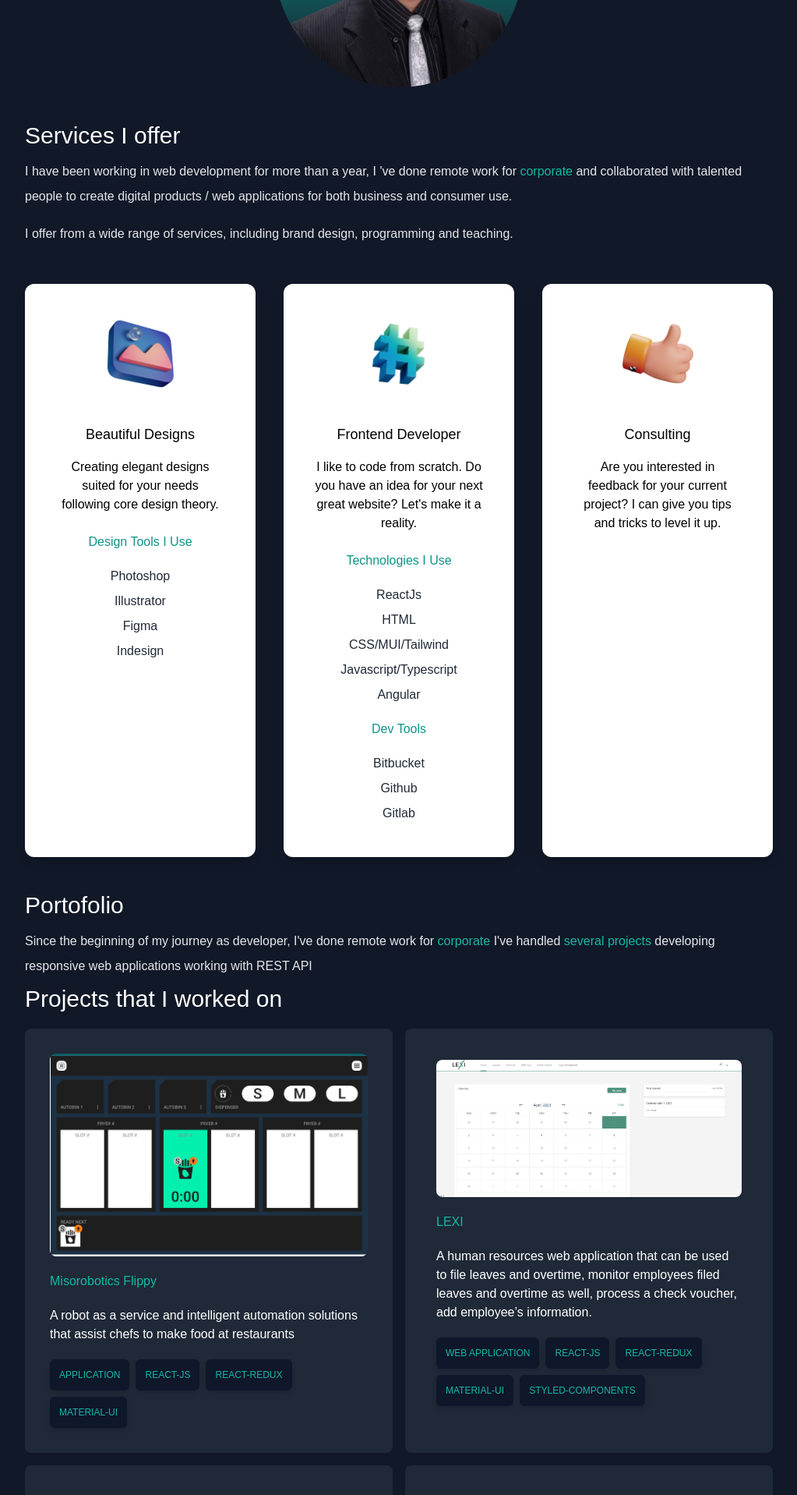
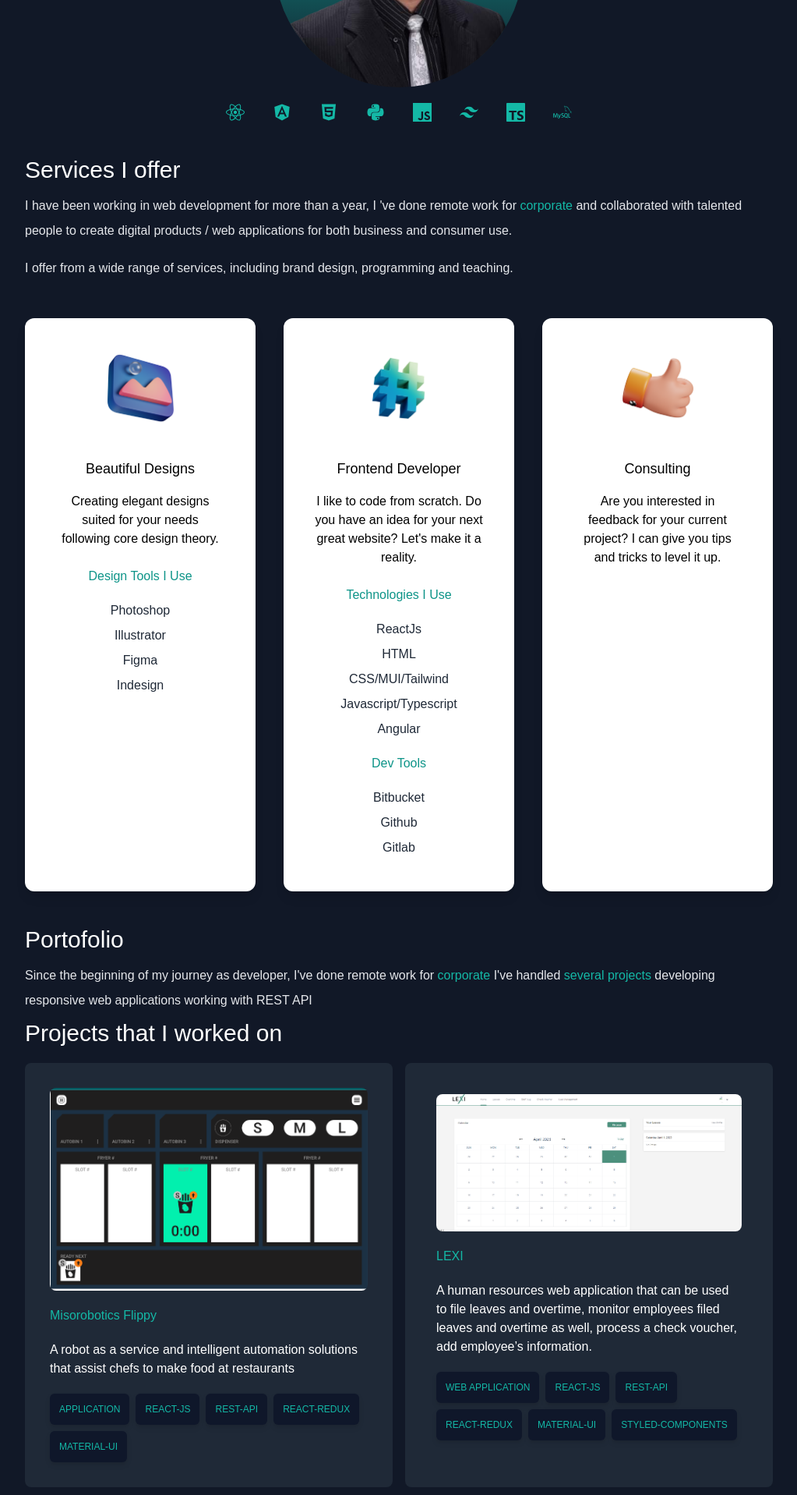
Before and after one commit to Cerich15/spence-react-portfolio, a Next.js app: page / in a window 1280 px wide. Shown: the part 780-2697 px from the top of the page at 78% size, without its empty margins (128-1151 px from the left). Built offline with nearby package versions, Linux system fonts and the light colour scheme.

Commit message:
improve ui

```diff
--- a/pages/index.js
+++ b/pages/index.js
@@ -4,7 +4,8 @@ import {
   AiFillLinkedin,
   AiFillYoutube,
 } from "react-icons/ai";
-import {FaFacebook, FaGithub} from "react-icons/fa"
+import {FaFacebook, FaGithub, FaReact, FaAngular, FaHtml5, FaPython} from "react-icons/fa"
+import { SiJavascript, SiTailwindcss, SiTypescript, SiMysql } from "react-icons/si"
 import { BsFillMoonStarsFill, BsFillSunFill } from "react-icons/bs";
 import { useState } from "react";
 import deved from "../public/formal-me_v2.png";
@@ -26,10 +27,15 @@ import po_tracker from "../public/po_tracker.png"
 export default function Home() {
   const [darkMode, setDarkMode] = useState(true);
 
-  const flippyStack = ['APPLICATION', 'REACT-JS',  'REACT-REDUX', 'MATERIAL-UI']
-  const lexiStack = ['WEB APPLICATION', 'REACT-JS',  'REACT-REDUX', 'MATERIAL-UI', 'STYLED-COMPONENTS']
-  const pokedexStack = ['WEB APPLICATION', 'REACT', 'TYPESCRIPT',  'REACT-REDUX', 'MATERIAL-UI']
-  const poTrackerStack = ['WEB APPLICATION', 'REACT-JS',  'REDUX-SAGA', 'MATERIAL-UI']
+  const sizes = "w-[1.5em] h-[1.5em]";
+  const flippyStack = ['APPLICATION', 'REACT-JS', 'REST-API', 'REACT-REDUX', 'MATERIAL-UI']
+  const lexiStack = ['WEB APPLICATION', 'REACT-JS', 'REST-API', 'REACT-REDUX', 'MATERIAL-UI', 'STYLED-COMPONENTS']
+  const pokedexStack = ['WEB APPLICATION', 'REACT', 'TYPESCRIPT', 'REST-API', 'REACT-REDUX', 'MATERIAL-UI']
+  const poTrackerStack = ['WEB APPLICATION', 'REACT-JS', 'REST-API', 'REDUX-SAGA', 'MATERIAL-UI']
+  const techStack = [<FaReact className={sizes}/>, <FaAngular className={sizes}/>, <FaHtml5 className={sizes}/>,
+                      <FaPython className={sizes}/>, <SiJavascript className={sizes}/>, <SiTailwindcss className={sizes}/>,
+                      <SiTypescript className={sizes}/>, <SiMysql className={sizes}/>]
+
 
   return (
     <div className={darkMode ? "dark" : ""}>
@@ -74,6 +80,7 @@ export default function Home() {
             <h2 className="text-5xl py-2 text-teal-600 font-medium dark:text-teal-400 md:text-6xl">
               Spencer Castro
             </h2>
+
             <h3 className="text-2xl py-2 dark:text-white md:text-3xl">
               Front End Developer  &#60;/&gt;
             </h3>
@@ -85,9 +92,12 @@ export default function Home() {
               <a href="https://www.linkedin.com/in/spencer-castro-65288715b"> <AiFillLinkedin /> </a>
               <a href="https://github.com/Cerich15"> <FaGithub/> </a>
             </div>
-            <div className="mx-auto bg-gradient-to-b from-teal-500 rounded-full lg:w-80 lg:h-80 md:w-50 md:h-50 relative overflow-hidden mt-20 sm:w-20 sm:h-20">
+            <div className="mx-auto bg-gradient-to-b from-teal-500 rounded-full h-32 w-32 md:w-80 md:h-80 relative overflow-hidden mt-20">
               <Image src={deved} layout="fill" objectFit="cover" alt="" />
             </div>
+            <ul className="flex flex-row gap-9 justify-center mt-5">
+              {techStack.map((tech, techIndex) => <li className="text-teal-500" key={techIndex}>{tech}</li>)}
+            </ul>
           </div>
         </section>
         <section>
```
